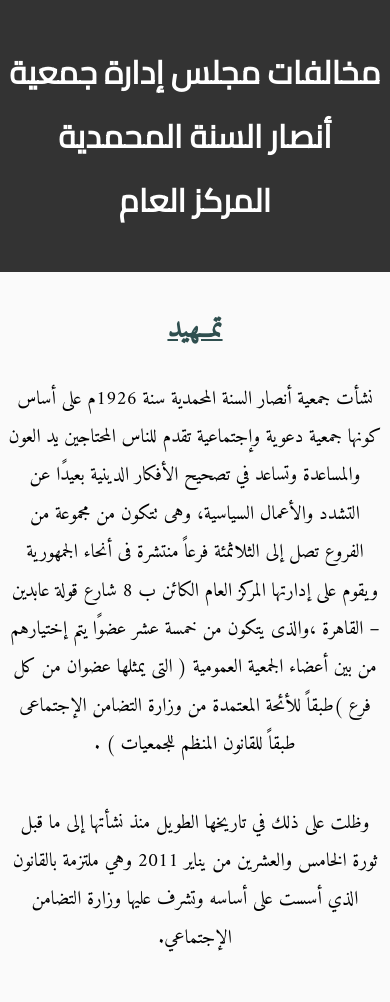
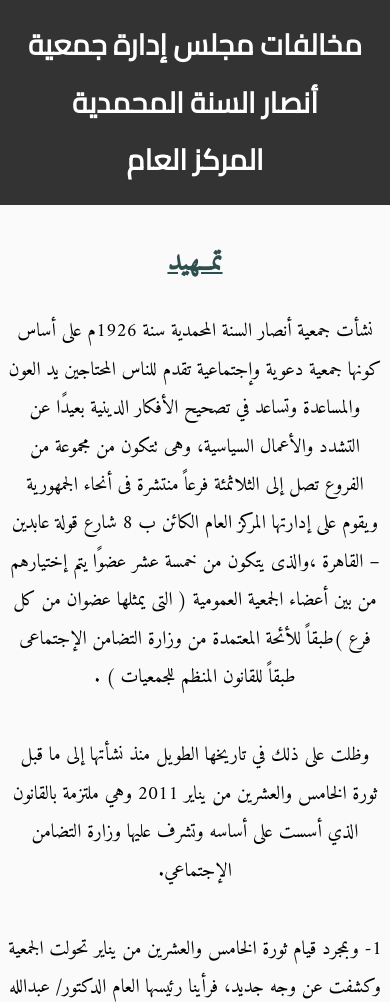
Before and after one commit to HeshamAbdelalem/ekhwan-ansar-elsonna, a website: page index.html in a window 390 px wide. Shown: the top 1002 px of the page. Drawn offline with Linux system fonts and the light colour scheme.

Commit message:
Add: remove padding from header andchange font on mobile

```diff
--- a/style/main.css
+++ b/style/main.css
@@ -141,4 +141,8 @@ nav ul li a:hover {
   .container {
     padding: 0 0.5rem;
   }
+  nav h1 {
+    padding: 1rem 0rem;
+    font-size: 1.8rem;
+  }
 }
```
